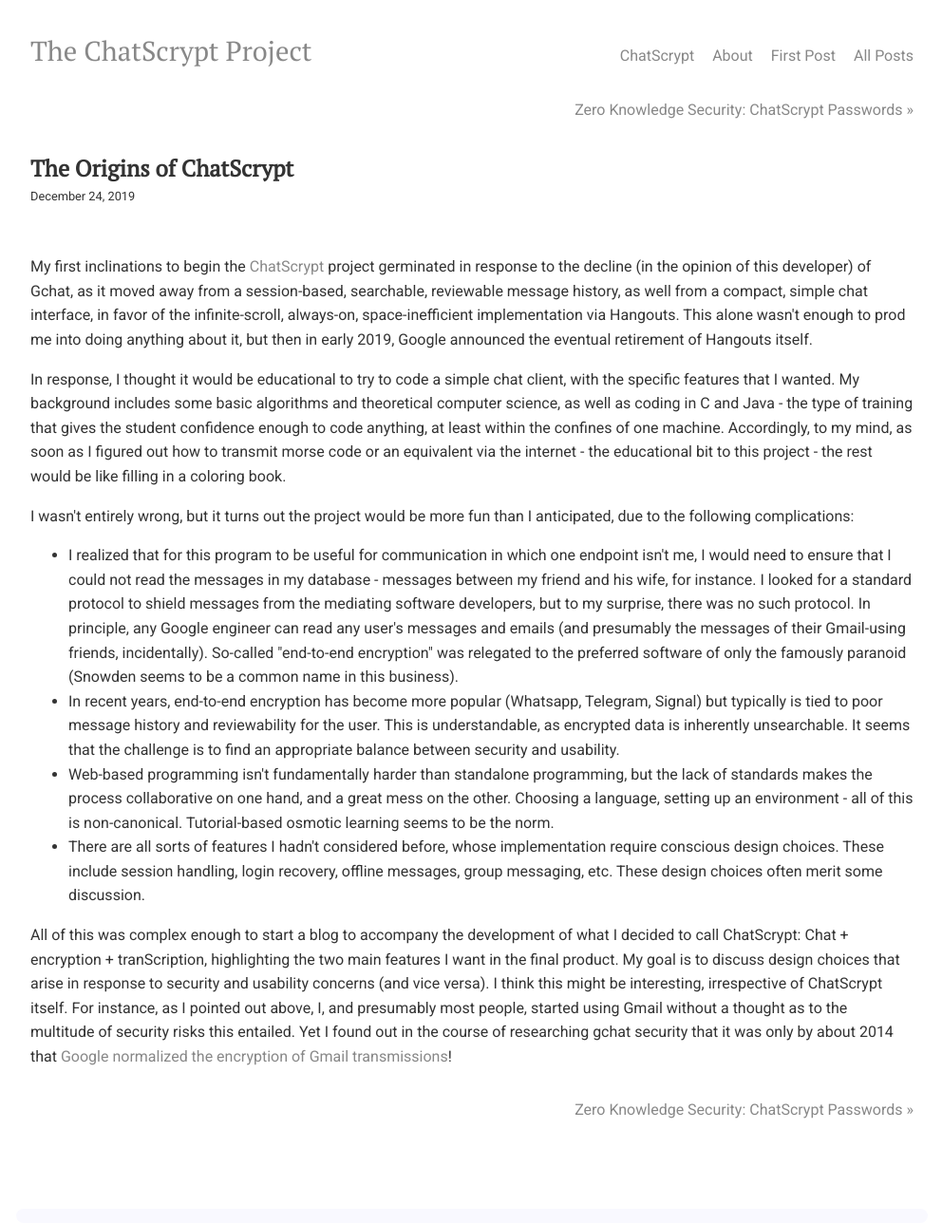
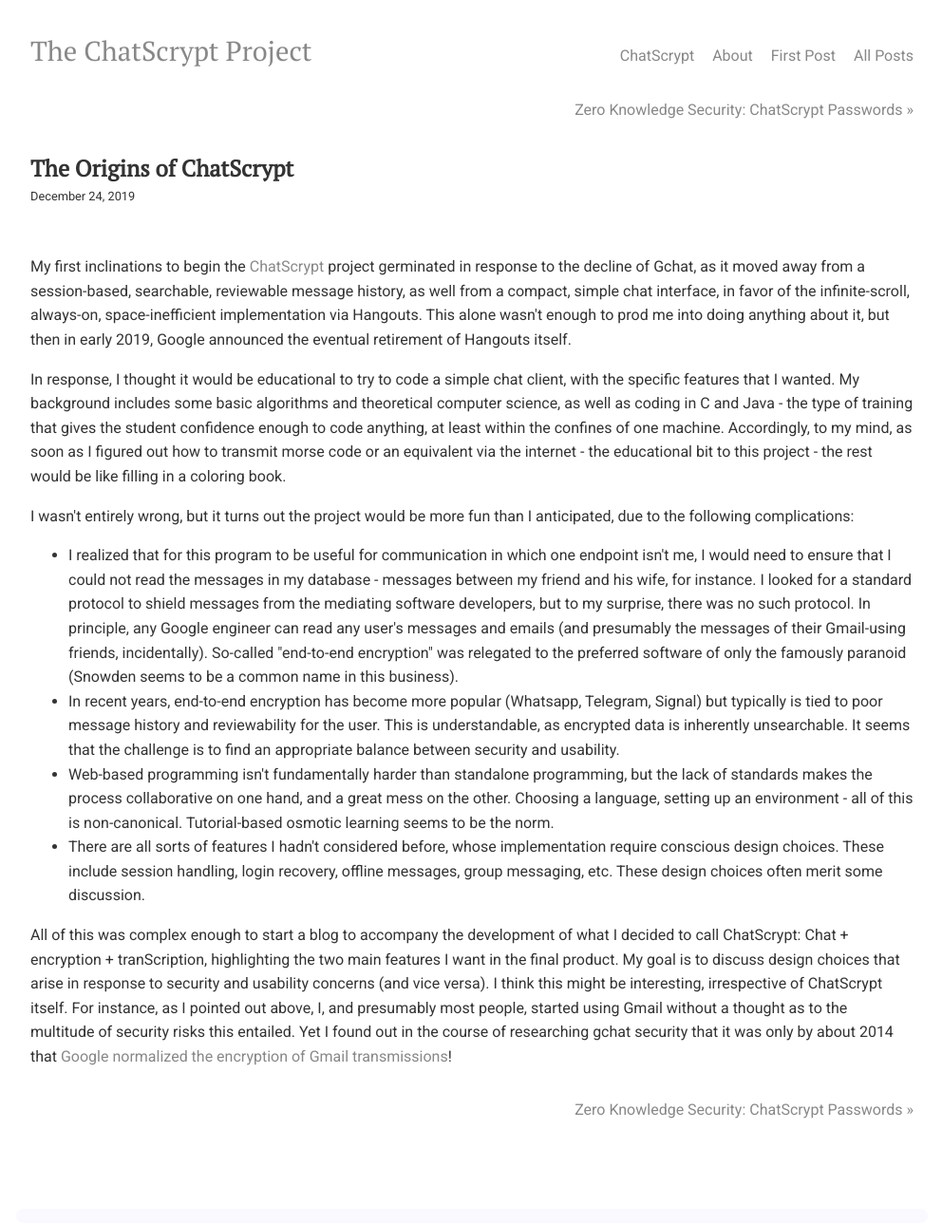
Before and after one commit to chatscrypt/chatscrypt.github.io, a Jekyll site: the page built from _posts/2019-12-24-the-origins-of-chatscrypt.html, in a window 1280 px wide. Shown: the whole page at 95% size, without its empty margins (143-1135 px from the left). Built offline with Jekyll 4.4.1, drawn with Linux system fonts in a browser that asks for light colours; comment, search, counter and statistics services are not loaded.

Commit message:
Update 2019-12-24-the-origins-of-chatscrypt.html

```diff
--- a/_posts/2019-12-24-the-origins-of-chatscrypt.html
+++ b/_posts/2019-12-24-the-origins-of-chatscrypt.html
@@ -5,7 +5,7 @@ comments: true
 date: 2019-12-24
 ---
 
-My first inclinations to begin the <a href="https://chatscrypt.herokuapp.com/">ChatScrypt</a> project germinated in response to the decline (in the opinion of this developer) of Gchat, as it moved away from a session-based, searchable, reviewable message history, as well from a compact, simple chat interface, in favor of the infinite-scroll, always-on, space-inefficient implementation via Hangouts. This alone wasn't enough to prod me into doing anything about it, but then in early 2019, Google announced the eventual retirement of Hangouts itself.
+My first inclinations to begin the <a href="https://chatscrypt.herokuapp.com/">ChatScrypt</a> project germinated in response to the decline of Gchat, as it moved away from a session-based, searchable, reviewable message history, as well from a compact, simple chat interface, in favor of the infinite-scroll, always-on, space-inefficient implementation via Hangouts. This alone wasn't enough to prod me into doing anything about it, but then in early 2019, Google announced the eventual retirement of Hangouts itself.
 
 <p>In response, I thought it would be educational to try to code a simple chat client, with the specific features that I wanted. My background includes some basic algorithms and theoretical computer science, as well as coding in C and Java - the type of training that gives the student confidence enough to code anything, at least within the confines of one machine. Accordingly, to my mind, as soon as I figured out how to transmit morse code or an equivalent via the internet - the educational bit to this project - the rest would be like filling in a coloring book.
 
```
